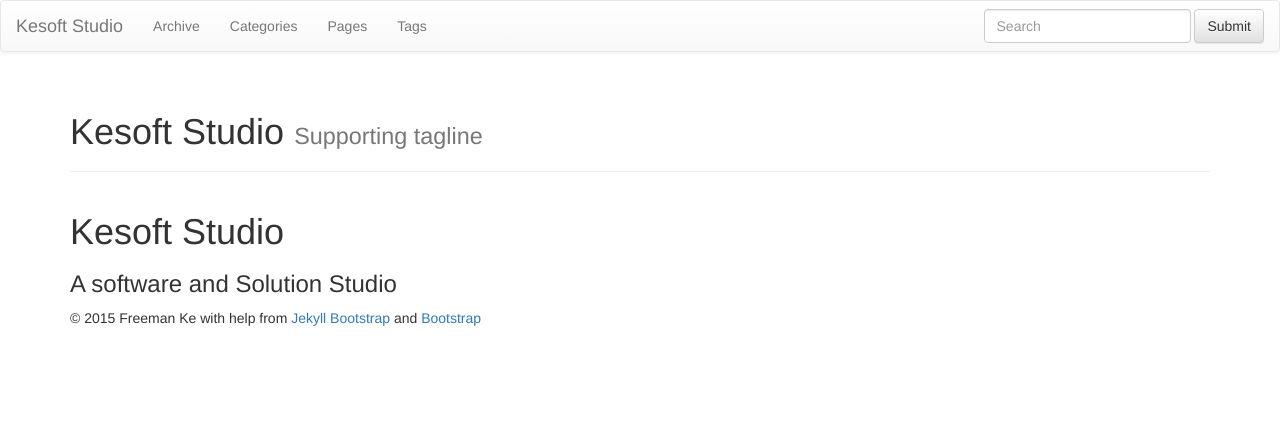
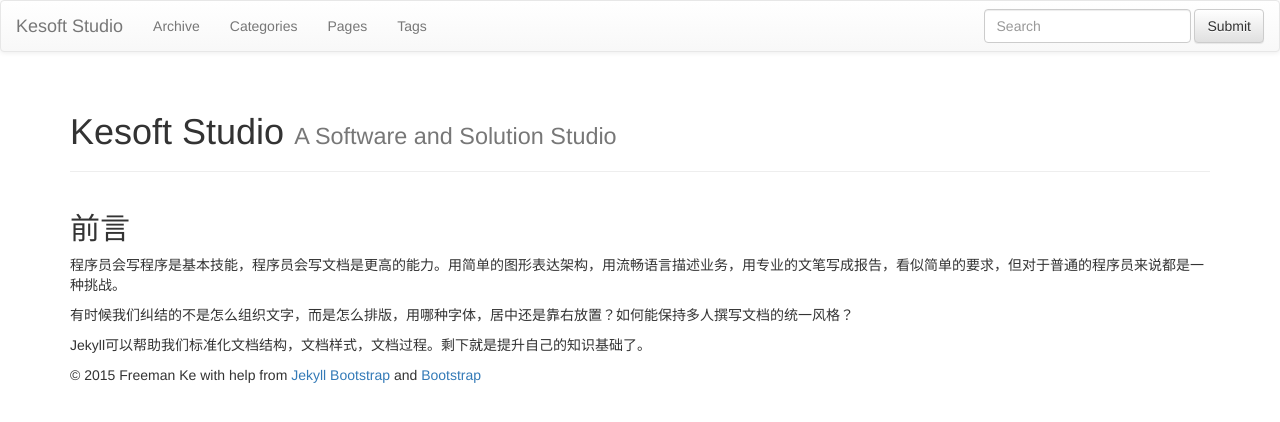
Before and after one commit to freemanke/guang810828.github.io, a Jekyll site: the page built from index.md, in a window 1280 px wide. Shown: the top 422 px of the page. Built offline with Jekyll 4.4.1, drawn with Linux system fonts in a browser that asks for light colours; nearby versions of some CDN libraries; library files that are not in the unit come from our copies.

Commit message:
no message

```diff
--- a/index.md
+++ b/index.md
@@ -1,10 +1,15 @@
 ---
 layout: page
 title: Kesoft Studio
-tagline: Supporting tagline
+tagline: A Software and Solution Studio
 ---
 {% include JB/setup %}
 
 
-# Kesoft Studio
-### A software and Solution Studio
+## 前言
+
+程序员会写程序是基本技能，程序员会写文档是更高的能力。用简单的图形表达架构，用流畅语言描述业务，用专业的文笔写成报告，看似简单的要求，但对于普通的程序员来说都是一种挑战。
+
+有时候我们纠结的不是怎么组织文字，而是怎么排版，用哪种字体，居中还是靠右放置？如何能保持多人撰写文档的统一风格？
+
+Jekyll可以帮助我们标准化文档结构，文档样式，文档过程。剩下就是提升自己的知识基础了。
```
